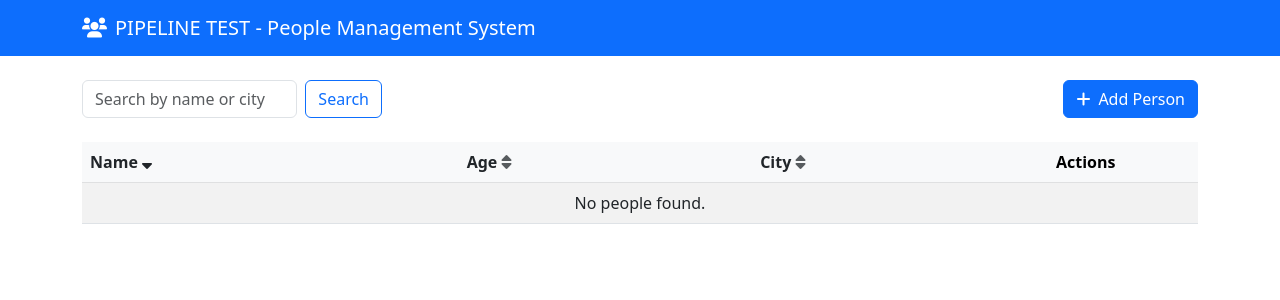
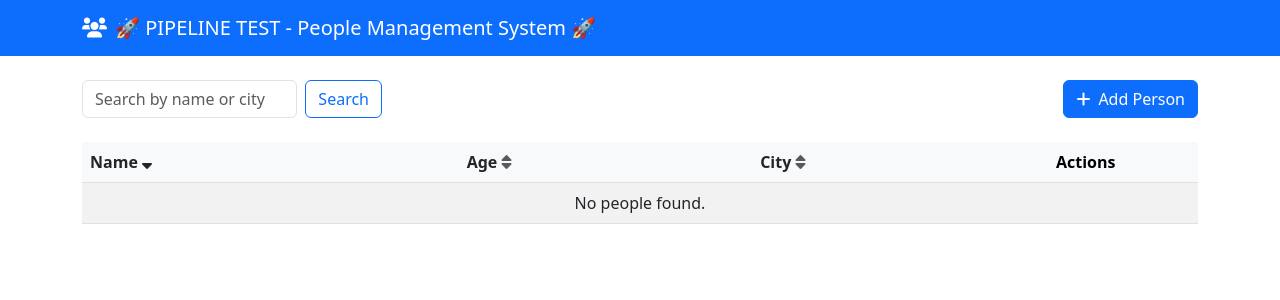
Before and after one commit to AfnanAjmal/flask-mongo-docker-app, a Flask app: page / in a window 1280 px wide. Shown: the top 300 px of the page. Run offline with Flask 3, Linux system fonts and the light colour scheme; data that the repository does not hold is empty.

Commit message:
Test hot reload with rocket emojis in navbar

```diff
--- a/templates/index.html
+++ b/templates/index.html
@@ -24,7 +24,7 @@
     <nav class="navbar navbar-dark bg-primary">
         <div class="container">
             <a class="navbar-brand" href="{{ url_for('show_people') }}">
-                <i class="fas fa-users me-2"></i>PIPELINE TEST - People Management System
+                <i class="fas fa-users me-2"></i>🚀 PIPELINE TEST - People Management System 🚀
             </a>
         </div>
     </nav>
```
